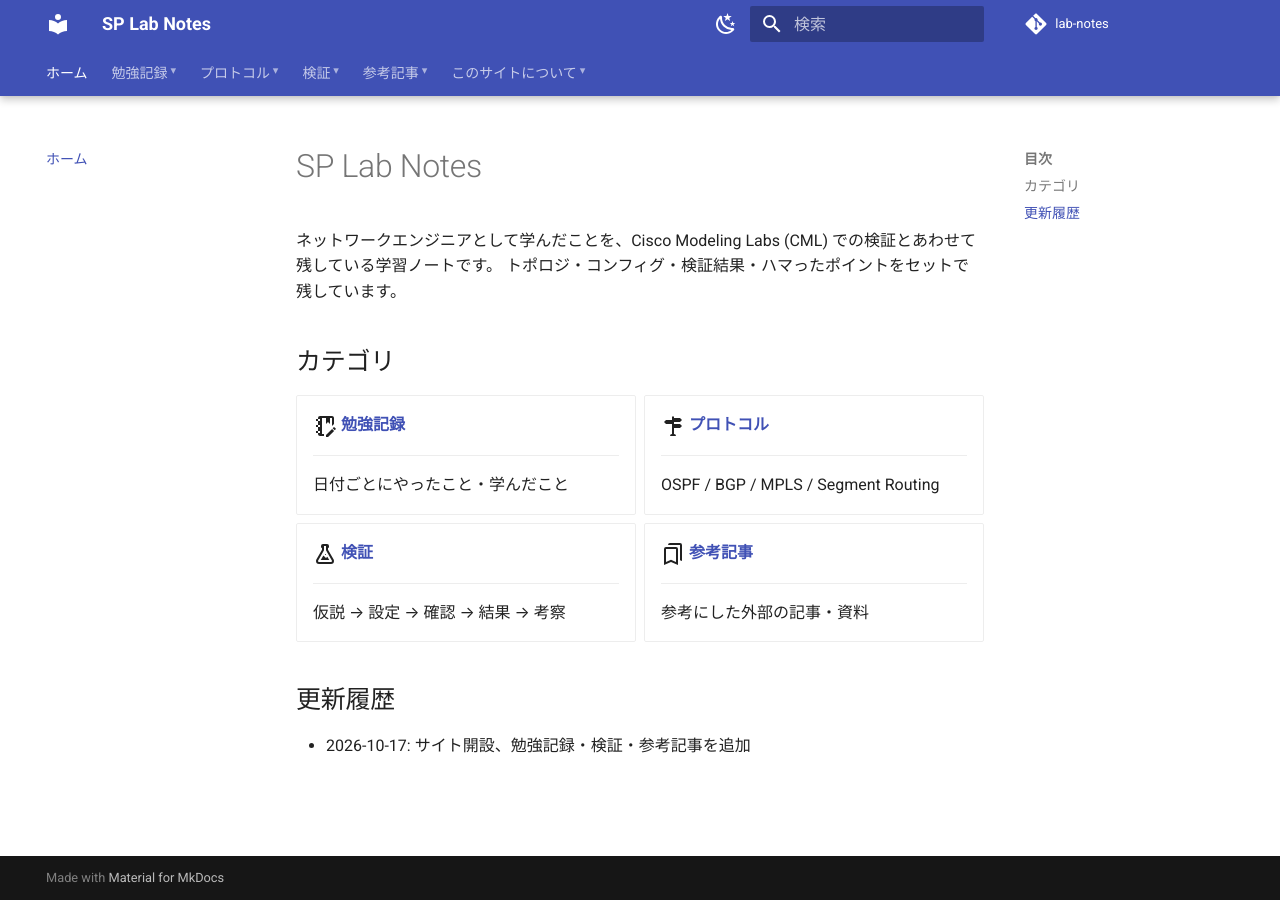
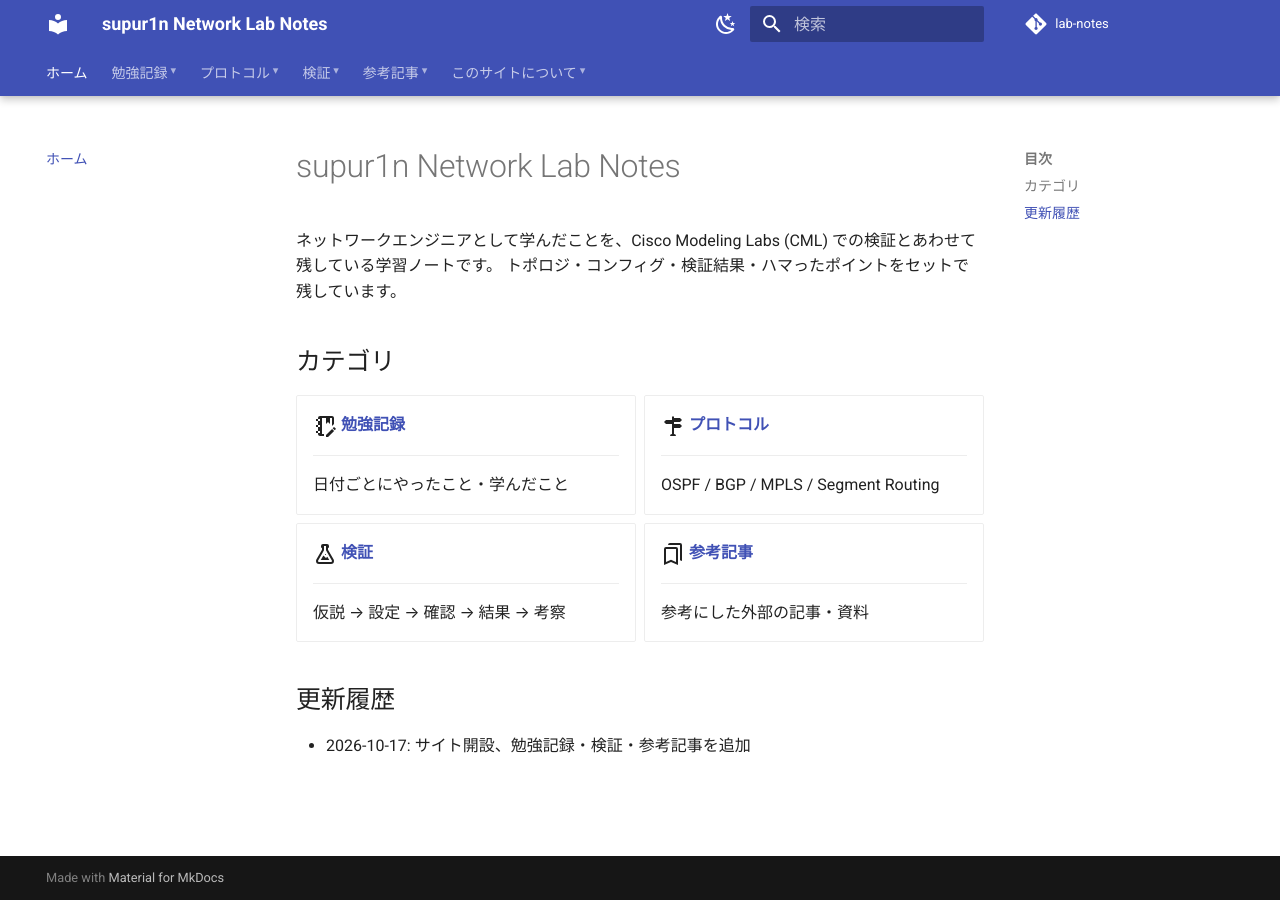
Before and after one commit to supur1nn/lab-notes, an MkDocs documentation site: the page built from docs/index.md, in a window 1280 px wide. Built offline with MkDocs 1.6.1 and Material for MkDocs 9.7.7, drawn with Linux system fonts in a browser that asks for light colours; comment, search, counter and statistics services are not loaded.

Commit message:
サイト名を supur1n Network Lab Notes に変更
Co-Authored-By: Claude Opus 5.5 <noreply@anthropic.com>
Claude-Session: https://claude.ai/code/session_016eVfHAajpEsA6RjKwzNTMY

```diff
--- a/docs/index.md
+++ b/docs/index.md
@@ -1,4 +1,4 @@
-# SP Lab Notes
+# supur1n Network Lab Notes
 
 ネットワークエンジニアとして学んだことを、Cisco Modeling Labs (CML) での検証とあわせて残している学習ノートです。
 トポロジ・コンフィグ・検証結果・ハマったポイントをセットで残しています。
--- a/mkdocs.yml
+++ b/mkdocs.yml
@@ -1,4 +1,4 @@
-site_name: SP Lab Notes
+site_name: supur1n Network Lab Notes
 site_description: ネットワークエンジニアとして学んだことを CML での検証とあわせて残す学習ノート
 # GitHub Pages の URL に合わせて書き換えてください
 site_url: https://supur1nn.github.io/lab-notes/
```
Also changed, not shown: README.md (+1 -1 lines).
